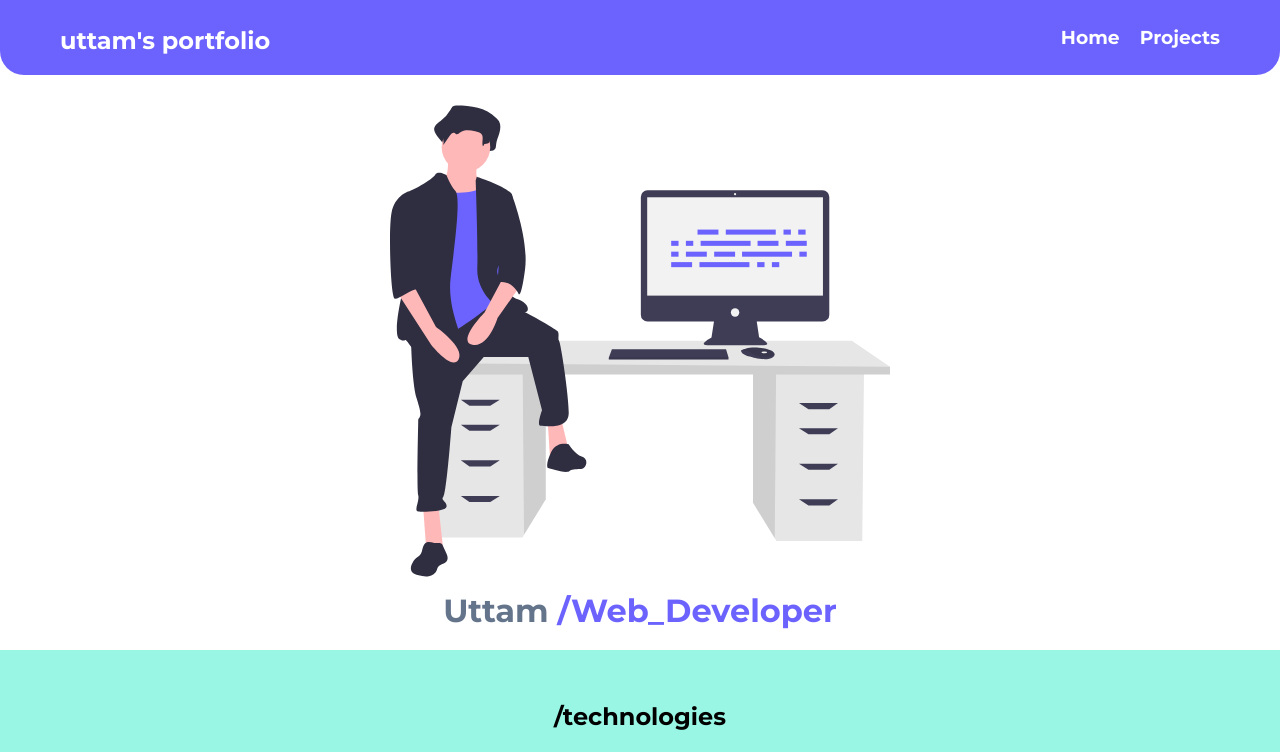
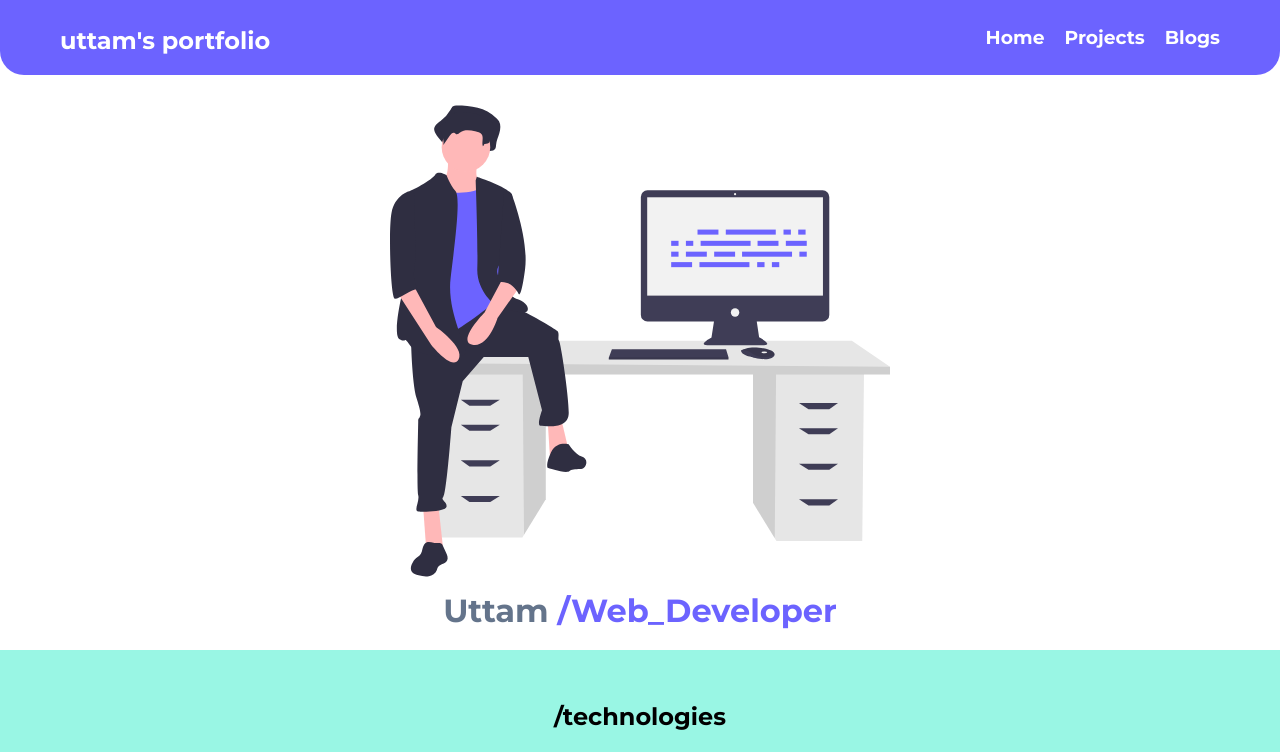
Before and after one commit to uttampatro/portfolio, a React (Create React App) app: page / in a window 1280 px wide. Shown: the top 752 px of the page. Built offline with nearby package versions, Linux system fonts and the light colour scheme.

Commit message:
add: blogs

```diff
--- a/src/components/header/index.js
+++ b/src/components/header/index.js
@@ -19,6 +19,11 @@ function Header() {
                         <h3>Projects</h3>
                     </Link>
                 </div>
+                <div>
+                    <Link style={{ textDecoration: 'none' }} to="/blogs">
+                        <h3>Blogs</h3>
+                    </Link>
+                </div>
             </div>
         </div>
     );
```
